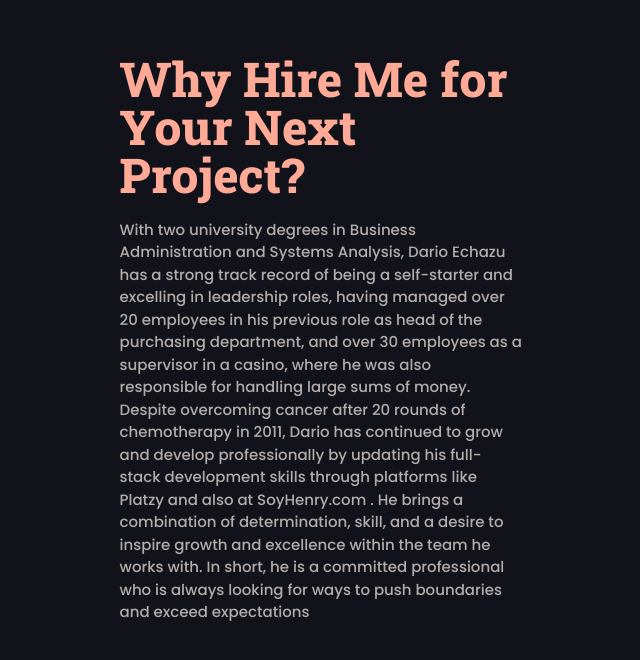
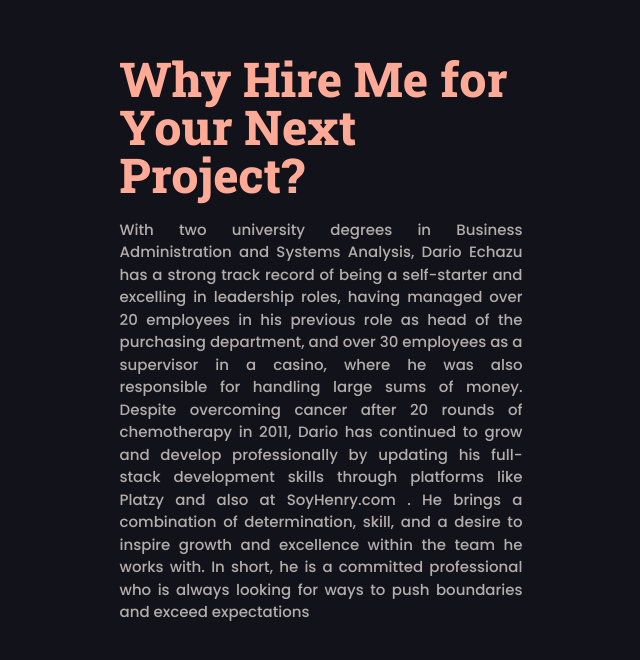
Before and after one commit to CanarioEchazu/DarioPortfolio, a React (Vite) app: page / in a window 1280 px wide. Shown: the part 788-1448 px from the top of the page, without its empty margins (319-959 px from the left). Built offline with nearby package versions, Linux system fonts and the light colour scheme.

Commit message:
Every time Better !!! commit 2º

```diff
--- a/src/components/about.jsx
+++ b/src/components/about.jsx
@@ -24,27 +24,32 @@ const About = () => {
   }, []);
 
   return (
-    <div className="flex items-center justify-center mt-28 py-20 md:py-[91px]" id="about">
-      <div className="px-4 md:px-14 md:max-w-md lg:max-w-[515px]">
+    <div
+      className="mt-28 flex items-center justify-center py-20 md:py-[91px]"
+      id="about"
+    >
+      <div className="px-4 md:max-w-md md:px-14 lg:max-w-[515px]">
         {/* <div className={`mb-5 font-roboto-slab font-extrabold text-white md:text-4xl lg:text-${nameFontSize}`}>
           <span>Dario Echazu</span>
         </div> */}
         <div className="mb-5 font-roboto-slab text-2xl font-extrabold text-accent-lighter md:text-4xl lg:text-5xl">
           <span>Why Hire Me for Your Next Project?</span>
         </div>
-        <div className="mb-5 text-left font-poppins text-[13px] font-medium text-light lg:text-[15px]">
-        <span>
-          With two university degrees in Business Administration and Systems Analysis,
-          Dario Echazu has a strong track record of being a self-starter and excelling in leadership roles,
-          having managed over 20 employees in his previous role as head of the purchasing department,
-          and over 30 employees as a supervisor in a casino, where he was also responsible for
-          handling large sums of money.
-          Despite overcoming cancer after 20 rounds of chemotherapy in 2011, Dario has continued to grow
-          and develop professionally by updating his full-stack development skills through platforms
-          like Platzy and also at SoyHenry.com . He brings a combination of determination, skill, and
-          a desire to inspire growth and excellence within the team he works with.
-          In short, he is a committed professional who is always looking for ways
-          to push boundaries and exceed expectations
+        <div className="mb-5 text-justify font-poppins text-[13px] font-medium text-light lg:text-[15px]">
+          <span>
+            With two university degrees in Business Administration and Systems
+            Analysis, Dario Echazu has a strong track record of being a
+            self-starter and excelling in leadership roles, having managed over
+            20 employees in his previous role as head of the purchasing
+            department, and over 30 employees as a supervisor in a casino, where
+            he was also responsible for handling large sums of money. Despite
+            overcoming cancer after 20 rounds of chemotherapy in 2011, Dario has
+            continued to grow and develop professionally by updating his
+            full-stack development skills through platforms like Platzy and also
+            at SoyHenry.com . He brings a combination of determination, skill,
+            and a desire to inspire growth and excellence within the team he
+            works with. In short, he is a committed professional who is always
+            looking for ways to push boundaries and exceed expectations
           </span>
         </div>
       </div>
```
Also changed, not shown: src/components/hero.jsx (line endings or trailing spaces).
